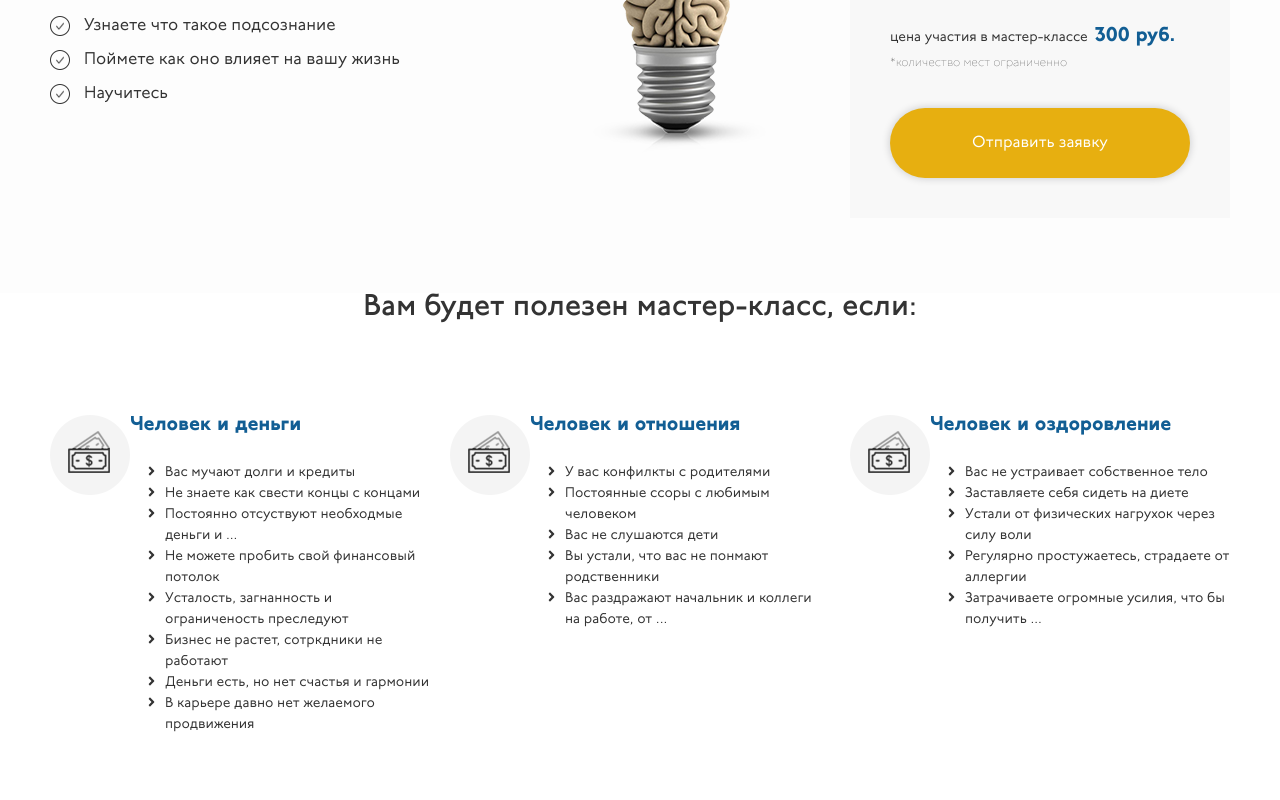
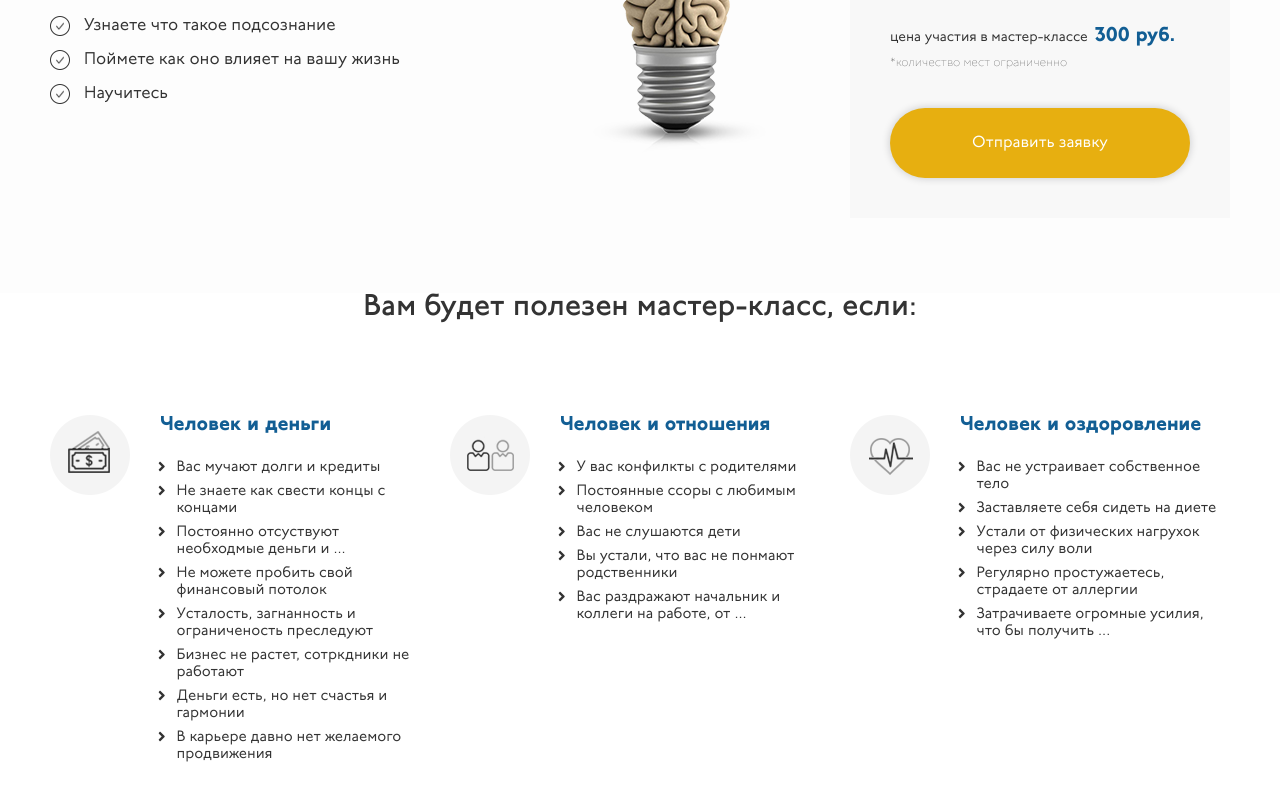
Before and after one commit to Dmitriy-Sidorov/mindGames, a website: page dist/index.html in a window 1280 px wide. Shown: the part 458-1258 px from the top of the page. Before the commit the page ends 1207 px from the top, so only its background shows below. Drawn offline with nearby package versions, Linux system fonts and the light colour scheme.

Commit message:
"section one" is finished

```diff
--- a/styles/_custom.scss
+++ b/styles/_custom.scss
@@ -21,7 +21,7 @@ h3 {
   font-size: 20px;
   font-family: 'P22UndergroundCYProHeavy', sans-serif;
   line-height: 1;
-  margin-bottom: 27px;
+  margin-bottom: 24px;
   color: $dark-blue;
 }
 
@@ -205,19 +205,23 @@ main {
     }
   }
   &__col {
+    display: flex;
+    flex-direction: row;
+    margin-bottom: 40px;
     @include make-col-ready;
     @include media-breakpoint-up(md) {
       @include make-col(4);
     }
     @include media-breakpoint-down(xs) {
       flex-wrap: wrap;
-      flex-direction: row;
-      justify-content: center;
+      flex-direction: column;
+      align-items: center;
     }
     @include media-breakpoint-down(sm) {
       flex-wrap: nowrap;
       flex-direction: row;
       justify-content: center;
+      align-items: flex-start;
     }
     @include media-breakpoint-down(lg) {
       flex-wrap: nowrap;
@@ -225,11 +229,34 @@ main {
       justify-content: flex-start;
       align-items: center;
     }
-    display: flex;
-    flex-direction: row;
   }
   &__img {
     width: 80px;
     height: 80px;
+    margin-right: 30px;
+    @include media-breakpoint-down(xs) {
+      margin-right: 0;
+      margin-bottom: 30px;
+      margin-top: -40px;
+    }
+    @include media-breakpoint-down(sm) {
+      margin-right: 30px;
+      margin-bottom: 0;
+      margin-top: 0;
+    }
+    @include media-breakpoint-down(lg) {
+      margin-right: 0;
+      margin-bottom: 30px;
+      margin-top: -40px;
+    }
+  }
+  &__listing {
+    margin-left: 1.1em;
+    font-size: 15px;
+    line-height: 17px;
+
+    li {
+      margin-bottom: 7px;
+    }
   }
 }
```
Also changed, not shown: dist/css/style.css, dist/css/style.min.css, dist/img/icon-health.png (added), dist/img/icon-relations.png (added), dist/index.html, styles/style.css, 1 other file.
